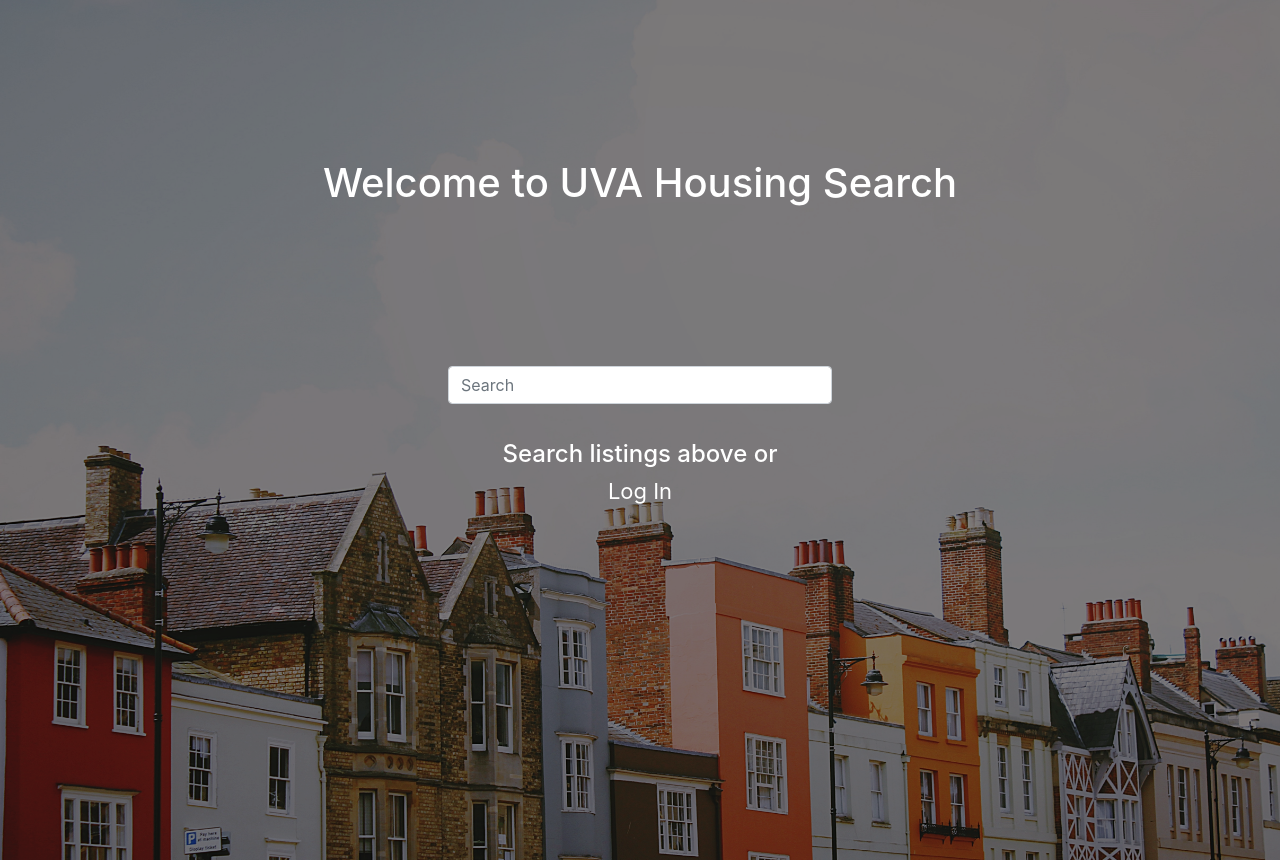
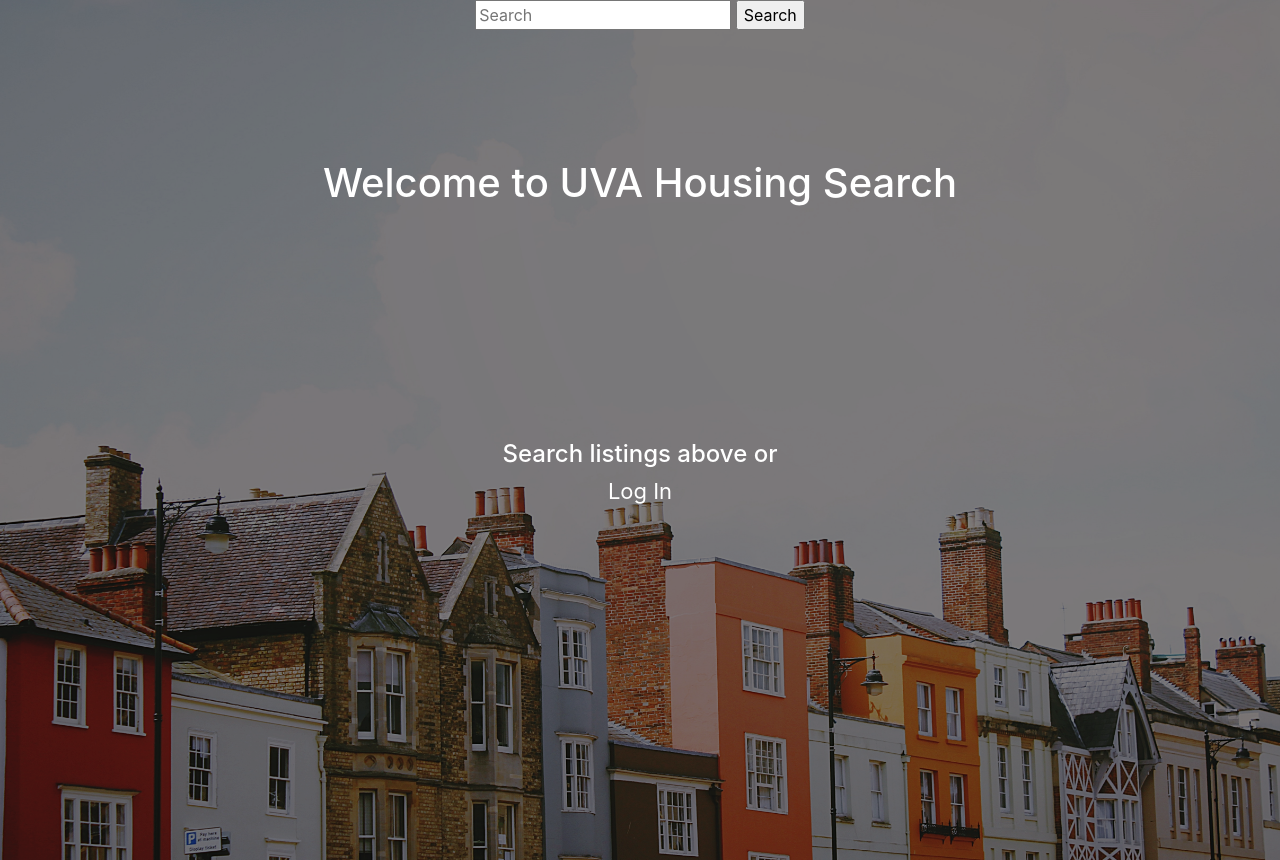
Before and after one commit to meganm18/Group-Project-Housing-Website, a Django app: page / in a window 1280 px wide. Shown: the part 56-916 px from the top of the page. Run offline with Django 3.2, Linux system fonts and the light colour scheme; parts of the project's set-up code (start-up, migrations or seed data) failed here and were passed over; some libraries are stand-ins or nearby versions.

Commit message:
Update home.html
Now we have a functional search bar

```diff
--- a/housing_app/templates/home.html
+++ b/housing_app/templates/home.html
@@ -22,8 +22,12 @@
 			</div>
 
 		{% endif %}
-
-			<input class="form-control" type="text" height="100%" placeholder="Search" id="home_text">
+		<div class="search_bar">
+			<form action="/apartments" method="get">
+				<input type="text" name="search" placeholder="Search" >
+			  	<input type="submit" value="Search">
+			</form>
+		</div>
 
 		{% if user and user.is_anonymous %}
 			<div class="home_login_div">
@@ -34,7 +38,7 @@
 		{% endif %}
 
 
-	</div>
+	</>
 
 			<!-- Use this only for "removing" your account, will be used for testing purposes only -->
 			<form action="{% url 'social:disconnect' 'google-oauth2' %}" method="post">
```
